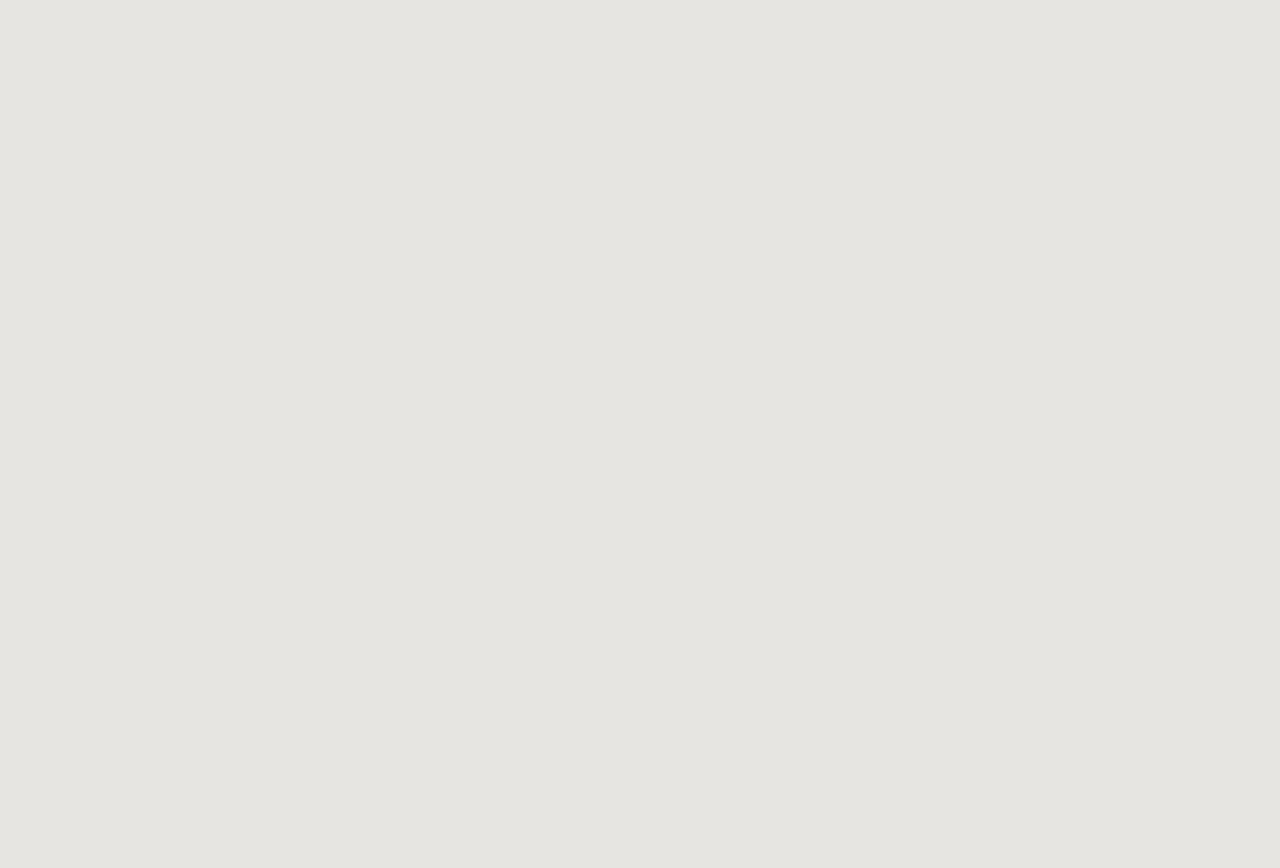
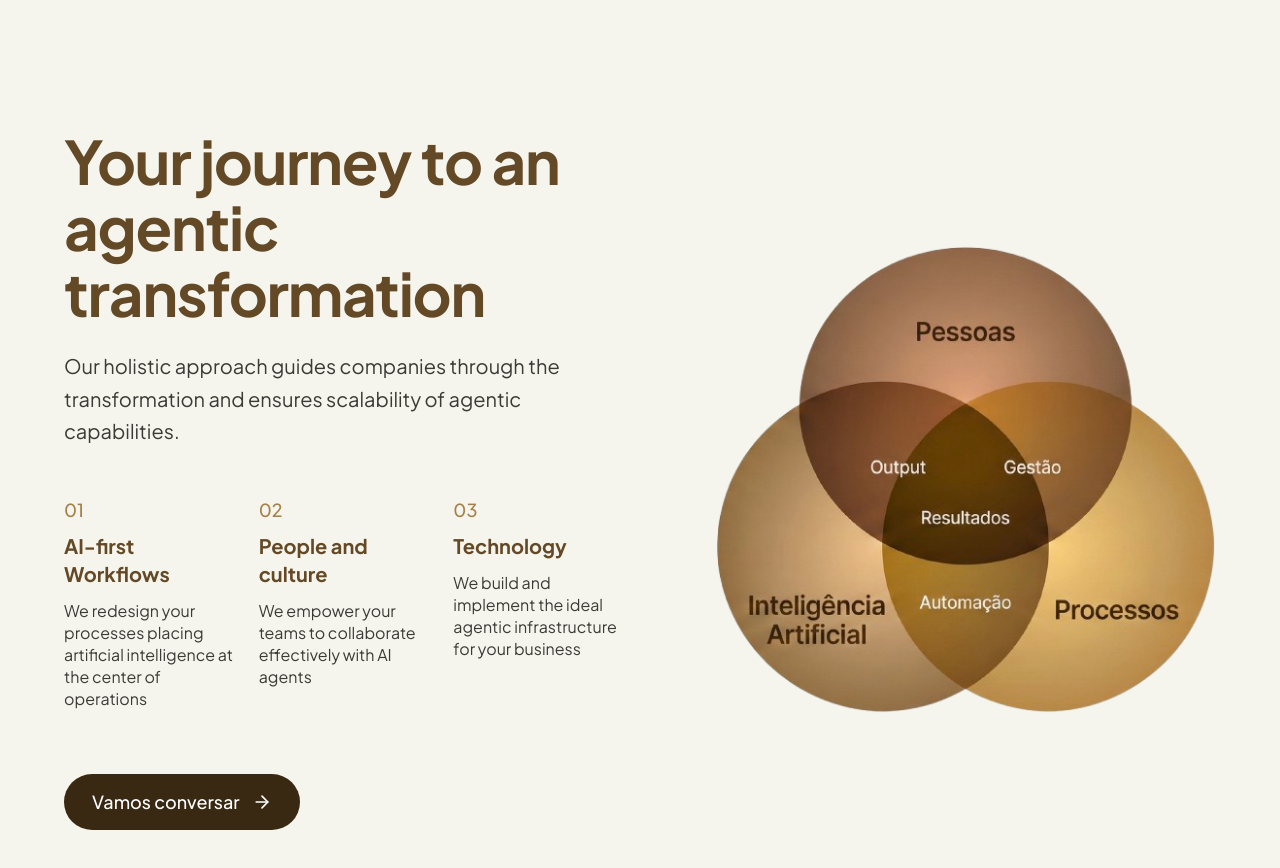
Before and after one commit to 1gabrielmeneses/LP_AI1B, a Next.js app: page / in a window 1280 px wide. Shown: the part 800-1668 px from the top of the page. Before the commit the page ends 800 px from the top, so only its background shows below. Built offline with nearby package versions, Linux system fonts and the light colour scheme.

Commit message:
new bend

```diff
--- a/src/app/book/page.tsx
+++ b/src/app/book/page.tsx
@@ -24,7 +24,7 @@ export default function BookPage() {
     const timeSlots = timeFormat === "12h" ? timeSlots12 : timeSlots24;
 
     return (
-        <main className="min-h-screen bg-[#f3f4f6] font-inter">
+        <main className="min-h-screen font-inter w-full">
 
             <div className="pt-24 pb-12 px-4 md:px-8 flex flex-col items-center justify-center gap-6">
                 <AnimatePresence mode="wait">
--- a/src/app/layout.tsx
+++ b/src/app/layout.tsx
@@ -29,6 +29,16 @@ export default function RootLayout({
       <body
         className={`${jakarta.variable} ${inter.variable} font-jakarta antialiased bg-[#e6e5e1] text-[#5A554E] min-h-screen relative`}
       >
+        <video
+          autoPlay
+          loop
+          muted
+          playsInline
+          className="fixed inset-0 w-full h-full object-cover z-[-2]"
+        >
+          <source src="/media/backgroundvideo.webm" type="video/webm" />
+        </video>
+        <div className="fixed inset-0 bg-black/80 z-[-1]"></div>
         <div className="fixed inset-0 pointer-events-none z-50 opacity-[0.03] mix-blend-overlay bg-[url('https://grainy-gradients.vercel.app/noise.svg')]"></div>
         <LanguageProvider>
           {children}
--- a/src/app/page.tsx
+++ b/src/app/page.tsx
@@ -2,6 +2,7 @@
 
 import Link from "next/link";
 import Navbar from "@/components/Navbar";
+import AgenticTransformation from "@/components/AgenticTransformation";
 import { ArrowRight } from "lucide-react";
 import { useLanguage } from "@/contexts/LanguageContext";
 
@@ -10,6 +11,8 @@ export default function Home() {
 
   return (
     <div className="min-h-screen flex flex-col font-jakarta relative z-10 selection:bg-ai-gold selection:text-white">
+      {/* Hero Section */}
+      <div className="min-h-screen flex flex-col">
         <Navbar />
 
         <main className="flex-1 flex flex-col justify-end px-8 lg:px-16 pb-12 lg:pb-20 overflow-hidden">
@@ -26,5 +29,8 @@ export default function Home() {
           </div>
         </main>
       </div>
+
+      <AgenticTransformation />
+    </div>
   );
 }
--- /dev/null
+++ b/src/components/AgenticTransformation.tsx
@@ -0,0 +1,72 @@
+"use client";
+
+import Link from "next/link";
+import Image from "next/image";
+import { ArrowRight } from "lucide-react";
+import { useLanguage } from "@/contexts/LanguageContext";
+
+export default function AgenticTransformation() {
+    const { t } = useLanguage();
+
+    return (
+        <section className="w-full bg-[#f5f5ed] px-8 lg:px-16 py-20 lg:py-32 relative overflow-hidden">
+            <div className="max-w-[1400px] mx-auto flex flex-col lg:flex-row gap-16 lg:gap-8 items-center justify-between">
+
+                {/* Left Content */}
+                <div className="w-full lg:w-1/2 flex flex-col">
+                    <h2 className="text-[#644927] text-5xl md:text-6xl font-bold tracking-[-0.02em] leading-[1.1] mb-6">
+                        {t.agentic.title}
+                    </h2>
+
+                    <p className="text-[#3b3a37] text-lg md:text-xl md:leading-relaxed mb-12 max-w-[90%]">
+                        {t.agentic.description}
+                    </p>
+
+                    <div className="flex flex-col md:flex-row gap-8 md:gap-6 mb-16">
+                        {/* Step 01 */}
+                        <div className="flex-1">
+                            <span className="text-[#A68048] font-medium text-lg block mb-2">01</span>
+                            <h3 className="text-[#644927] font-bold text-xl mb-3">{t.agentic.step1.title}</h3>
+                            <p className="text-[#3b3a37] text-base leading-snug">{t.agentic.step1.description}</p>
+                        </div>
+
+                        {/* Step 02 */}
+                        <div className="flex-1">
+                            <span className="text-[#A68048] font-medium text-lg block mb-2">02</span>
+                            <h3 className="text-[#644927] font-bold text-xl mb-3">{t.agentic.step2.title}</h3>
+                            <p className="text-[#3b3a37] text-base leading-snug">{t.agentic.step2.description}</p>
+                        </div>
+
+                        {/* Step 03 */}
+                        <div className="flex-1">
+                            <span className="text-[#A68048] font-medium text-lg block mb-2">03</span>
+                            <h3 className="text-[#644927] font-bold text-xl mb-3">{t.agentic.step3.title}</h3>
+                            <p className="text-[#3b3a37] text-base leading-snug">{t.agentic.step3.description}</p>
+                        </div>
+                    </div>
+
+                    <Link href="/book" className="bg-[#3A2912] text-white px-7 py-3.5 rounded-full flex items-center gap-2 font-medium text-lg hover:bg-opacity-90 transition-all w-fit">
+                        {t.agentic.cta}
+                        <ArrowRight className="w-5 h-5 ml-1" />
+                    </Link>
+                </div>
+
+                {/* Right Content - Venn Diagram Image */}
+                <div className="w-full lg:w-1/2 flex justify-center lg:justify-end">
+                    <div className="relative w-[340px] md:w-[500px] h-[340px] md:h-[500px] flex items-center justify-center">
+                        <Image
+                            src="/media/venn.png"
+                            alt="Transformação Agêntica Venn Diagram"
+                            width={500}
+                            height={500}
+                            className="w-full h-auto object-contain"
+                            priority
+                            unoptimized
+                        />
+                    </div>
+                </div>
+
+            </div>
+        </section>
+    );
+}
--- a/src/translations/index.ts
+++ b/src/translations/index.ts
@@ -11,6 +11,32 @@ type Translations = {
             headlinePart1: string;
             headlinePart2: string;
             letsTalk: string;
+        },
+        agentic: {
+            title: string;
+            description: string;
+            step1: {
+                title: string;
+                description: string;
+            };
+            step2: {
+                title: string;
+                description: string;
+            };
+            step3: {
+                title: string;
+                description: string;
+            };
+            venn: {
+                pessoas: string;
+                ai: string;
+                processos: string;
+                output: string;
+                gestao: string;
+                automacao: string;
+                resultados: string;
+            };
+            cta: string;
         }
     }
 };
@@ -26,6 +52,32 @@ export const translations: Translations = {
             headlinePart1: 'The definitive AI growth partner',
             headlinePart2: 'for fast-moving B2B companies.',
             letsTalk: "Let's talk",
+        },
+        agentic: {
+            title: 'Your journey to an agentic transformation',
+            description: 'Our holistic approach guides companies through the transformation and ensures scalability of agentic capabilities.',
+            step1: {
+                title: 'AI-first Workflows',
+                description: 'We redesign your processes placing artificial intelligence at the center of operations',
+            },
+            step2: {
+                title: 'People and culture',
+                description: 'We empower your teams to collaborate effectively with AI agents',
+            },
+            step3: {
+                title: 'Technology',
+                description: 'We build and implement the ideal agentic infrastructure for your business',
+            },
+            venn: {
+                pessoas: 'Pessoas',
+                ai: 'Inteligência Artificial',
+                processos: 'Processos',
+                output: 'Output',
+                gestao: 'Gestão',
+                automacao: 'Automação',
+                resultados: 'Resultados'
+            },
+            cta: 'Vamos conversar'
         }
     },
     pt: {
@@ -38,6 +90,32 @@ export const translations: Translations = {
             headlinePart1: 'A parceria definitiva de AI para empresas',
             headlinePart2: 'B2B brasileiras em rápido crescimento.',
             letsTalk: 'Vamos conversar',
+        },
+        agentic: {
+            title: 'Sua jornada para uma transformação agêntica',
+            description: 'Nossa abordagem holística guia empresas através da transformação e garante escalabilidade de capacidades agênticas.',
+            step1: {
+                title: 'Workflows AI-first',
+                description: 'Redesenhamos seus processos colocando a inteligência artificial no centro das operações',
+            },
+            step2: {
+                title: 'Pessoas e cultura',
+                description: 'Capacitamos suas equipes para colaborar de forma eficaz com agentes de IA',
+            },
+            step3: {
+                title: 'Tecnologia',
+                description: 'Construímos e implementamos a infraestrutura agêntica ideal para o seu negócio',
+            },
+            venn: {
+                pessoas: 'Pessoas',
+                ai: 'Inteligência Artificial',
+                processos: 'Processos',
+                output: 'Output',
+                gestao: 'Gestão',
+                automacao: 'Automação',
+                resultados: 'Resultados'
+            },
+            cta: 'Vamos conversar'
         }
     },
     es: {
@@ -50,6 +128,32 @@ export const translations: Translations = {
             headlinePart1: 'El socio definitivo de IA para el crecimiento',
             headlinePart2: 'de empresas B2B de rápido movimiento.',
             letsTalk: 'Hablemos',
+        },
+        agentic: {
+            title: 'Tu viaje hacia una transformación agéntica',
+            description: 'Nuestro enfoque holístico guía a las empresas a través de la transformación y garantiza la escalabilidad de las capacidades agénticas.',
+            step1: {
+                title: 'Workflows AI-first',
+                description: 'Rediseñamos tus procesos colocando la inteligencia artificial en el centro de las operaciones',
+            },
+            step2: {
+                title: 'Personas y cultura',
+                description: 'Capacitamos a tus equipos para colaborar eficazmente con agentes de IA',
+            },
+            step3: {
+                title: 'Tecnología',
+                description: 'Construimos e implementamos la infraestructura agéntica ideal para tu negocio',
+            },
+            venn: {
+                pessoas: 'Personas',
+                ai: 'Inteligencia Artificial',
+                processos: 'Procesos',
+                output: 'Output',
+                gestao: 'Gestión',
+                automacao: 'Automatización',
+                resultados: 'Resultados'
+            },
+            cta: 'Hablemos'
         }
     }
 };
```
Also changed, not shown: public/media/venn.png (added). Lines whose indentation alone changed are shown as unchanged.
